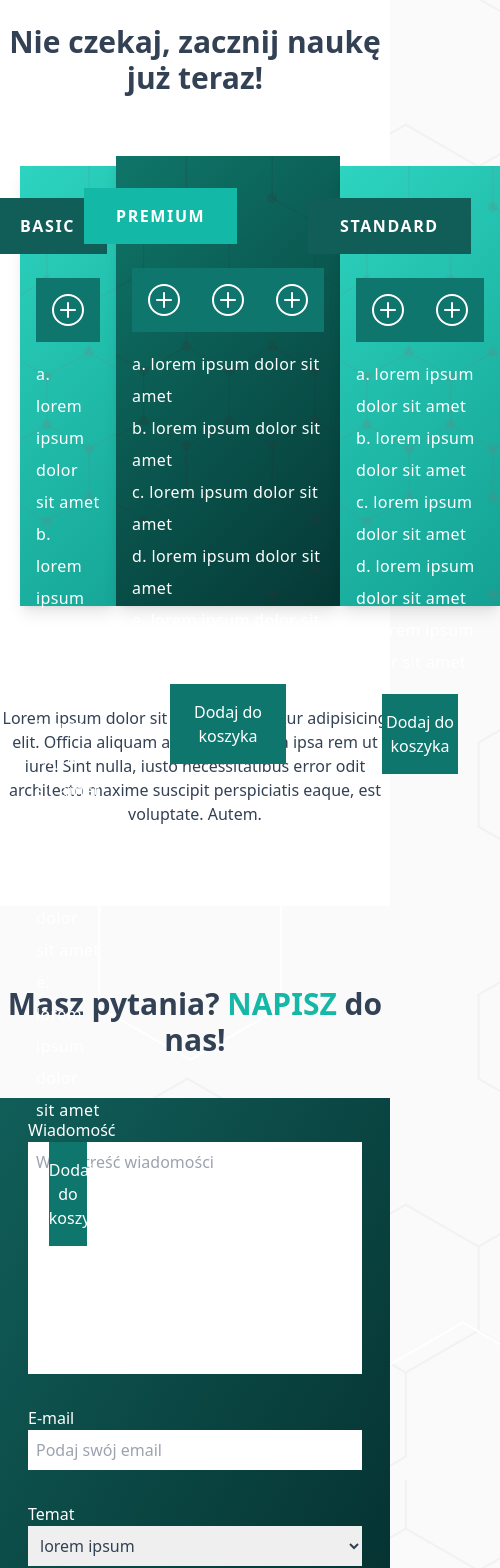
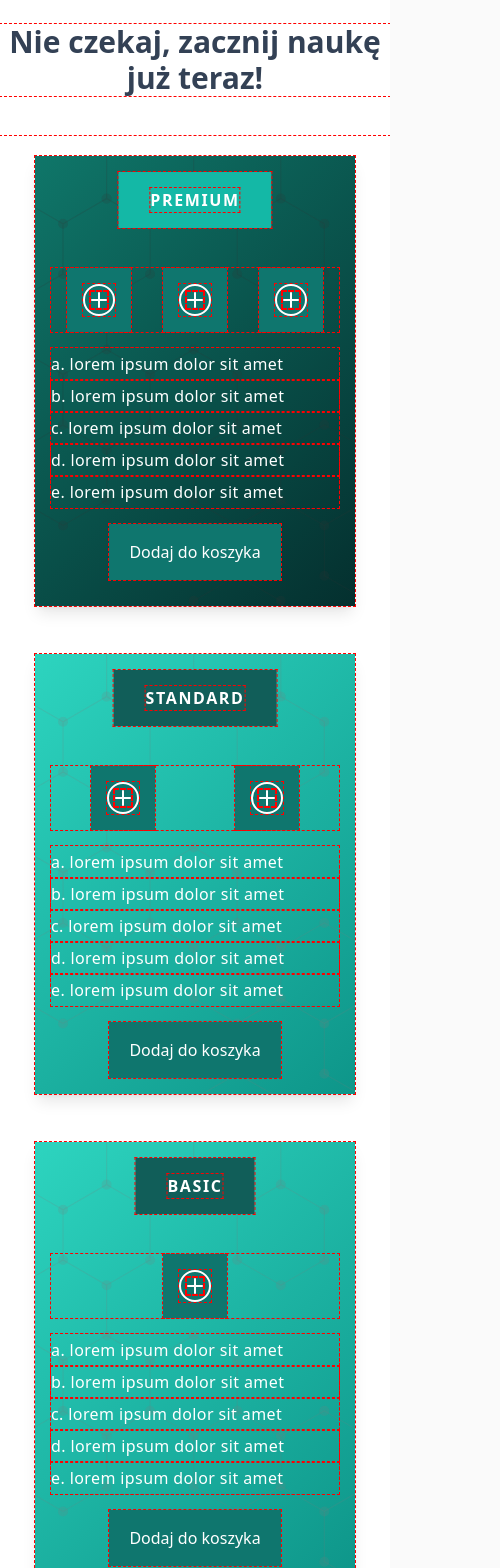
Before and after one commit to 3xen11/FlipIT, a Next.js app: page / in a window 390 px wide. Shown: the part 5000-6568 px from the top of the page, 500 px wide, since content can reach past the window. Built offline with nearby package versions, Linux system fonts and the light colour scheme.

Commit message:
Pricing [styles]: changes styles for responsivnes

```diff
--- a/layout/Pricing.js
+++ b/layout/Pricing.js
@@ -5,33 +5,10 @@ const Pricing = () => {
   return (
     <section className="max-w-screen pt-20 bg-white pb-20">
       <SectionHeading heading={'Nie czekaj, zacznij naukę już teraz!'} />
-      <div className="max-w-7xl mx-auto p-5 flex justify-around items-end">
-        {/* 1 - NAJTAŃSZA OPCJA - START */}
-        <div className="h-[440px] w-80  p-4  flex flex-col items-center relative bg-[url('/svg/pricingCardBackgroundLight.svg')] bg-cover bg-opacity-90 text-white hover:scale-105 transition-all shadow-lg">
-          <div className="bg-teal-800 h-14 flex justify-center px-8 items-center top-8 -left-8 absolute font-bold ">
-            <p className="tracking-widest">BASIC</p>
-          </div>
-          <div className="flex  w-full mt-24 justify-around ">
-            <div className="h-16 w-16 active:scale-95 transition-all cursor-pointer flex items-center justify-center bg-teal-700">
-              <BsPlusCircle className="h-8 w-8 " />
-            </div>
-          </div>
-          <ul className="leading-8 mt-4 w-full tracking-wide">
-            <li>a. lorem ipsum dolor sit amet</li>
-            <li>b. lorem ipsum dolor sit amet</li>
-            <li>c. lorem ipsum dolor sit amet</li>
-            <li>d. lorem ipsum dolor sit amet</li>
-            <li>e. lorem ipsum dolor sit amet</li>
-          </ul>
-          <button className="mt-4 py-4 w-3/5 bg-teal-700 active:scale-95 transition-all">
-            Dodaj do koszyka
-          </button>
-        </div>
-        {/* 1 - NAJTAŃSZA OPCJA - KONIEC */}
-
+      <div className="max-w-7xl mx-auto p-5 flex flex-col lg:flex-row  justify-around items-center lg:items-end">
         {/* 2 - NAJDROŻSZA OPCJA - START */}
-        <div className="w-96 bg-[url('/svg/pricingCardBackgroundDark.svg')] bg-cover h-[450px]  p-4  flex flex-col items-center relative bg-opacity-90 text-white hover:scale-105 transition-all shadow-lg">
-          <div className="bg-teal-500 h-14 flex justify-center px-8 items-center top-8 -left-8 absolute font-bold ">
+        <div className="lg:order-2 w-80 xl:w-96 bg-[url('/svg/pricingCardBackgroundDark.svg')] bg-cover h-[450px]  p-4  flex flex-col items-center relative bg-opacity-90 text-white hover:scale-105 transition-all shadow-lg">
+          <div className="bg-teal-500 h-14 flex justify-center px-8 items-center left-1/2 -translate-x-1/2 xl:translate-x-0  xl:top-8 xl:-left-8 absolute font-bold ">
             <p className="tracking-widest">PREMIUM</p>
           </div>
           <div className="flex  w-full mt-24 justify-around ">
@@ -59,8 +36,8 @@ const Pricing = () => {
         {/* 2 - NAJDROŻSZA OPCJA - KONIEC */}
 
         {/* 3 - ŚREDNIA OPCJA - START */}
-        <div className="h-[440px] w-80  p-4  flex flex-col items-center relative bg-[url('/svg/pricingCardBackgroundLight.svg')] bg-cover bg-opacity-90 text-white hover:scale-105 transition-all shadow-lg">
-          <div className="bg-teal-800 h-14 flex justify-center px-8 items-center top-8 -left-8 absolute font-bold ">
+        <div className="lg:order-1 h-[440px] w-80 my-12 lg:my-0 p-4  flex flex-col items-center relative bg-[url('/svg/pricingCardBackgroundLight.svg')] bg-cover bg-opacity-90 text-white hover:scale-105 transition-all shadow-lg">
+          <div className="bg-teal-800 h-14 flex justify-center px-8 items-center left-1/2 -translate-x-1/2 xl:translate-x-0  xl:top-8 xl:-left-8  absolute font-bold ">
             <p className="tracking-widest">STANDARD</p>
           </div>
           <div className="flex  w-full mt-24 justify-around ">
@@ -83,8 +60,30 @@ const Pricing = () => {
           </button>
         </div>
         {/* 3 - ŚREDNIA OPCJA - KONIEC */}
+        {/* 1 - NAJTAŃSZA OPCJA - START */}
+        <div className="lg:order-3 h-[440px] w-80  p-4  flex flex-col items-center relative bg-[url('/svg/pricingCardBackgroundLight.svg')] bg-cover bg-opacity-90 text-white hover:scale-105 transition-all shadow-lg">
+          <div className="bg-teal-800 h-14 flex justify-center px-8 items-center left-1/2 -translate-x-1/2 xl:translate-x-0  xl:top-8 xl:-left-8  absolute font-bold ">
+            <p className="tracking-widest">BASIC</p>
+          </div>
+          <div className="flex  w-full mt-24 justify-around ">
+            <div className="h-16 w-16 active:scale-95 transition-all cursor-pointer flex items-center justify-center bg-teal-700">
+              <BsPlusCircle className="h-8 w-8 " />
+            </div>
+          </div>
+          <ul className="leading-8 mt-4 w-full tracking-wide">
+            <li>a. lorem ipsum dolor sit amet</li>
+            <li>b. lorem ipsum dolor sit amet</li>
+            <li>c. lorem ipsum dolor sit amet</li>
+            <li>d. lorem ipsum dolor sit amet</li>
+            <li>e. lorem ipsum dolor sit amet</li>
+          </ul>
+          <button className="mt-4 py-4 w-3/5 bg-teal-700 active:scale-95 transition-all">
+            Dodaj do koszyka
+          </button>
+        </div>
+        {/* 1 - NAJTAŃSZA OPCJA - KONIEC */}
       </div>
-      <p className="max-w-7xl mx-auto mt-20 text-center">
+      <p className="max-w-7xl mx-auto mt-20 text-center px-20 lg:px-12 xl:px-0">
         Lorem ipsum dolor sit amet consectetur adipisicing elit. Officia aliquam
         assumenda dicta ipsa rem ut iure! Sint nulla, iusto necessitatibus error
         odit architecto maxime suscipit perspiciatis eaque, est voluptate.
--- a/styles/globals.css
+++ b/styles/globals.css
@@ -3,7 +3,7 @@
 @tailwind utilities;
 
 * {
-  /* outline: 1px dashed red; */
+  outline: 1px dashed red;
 }
 
 .background {
```
